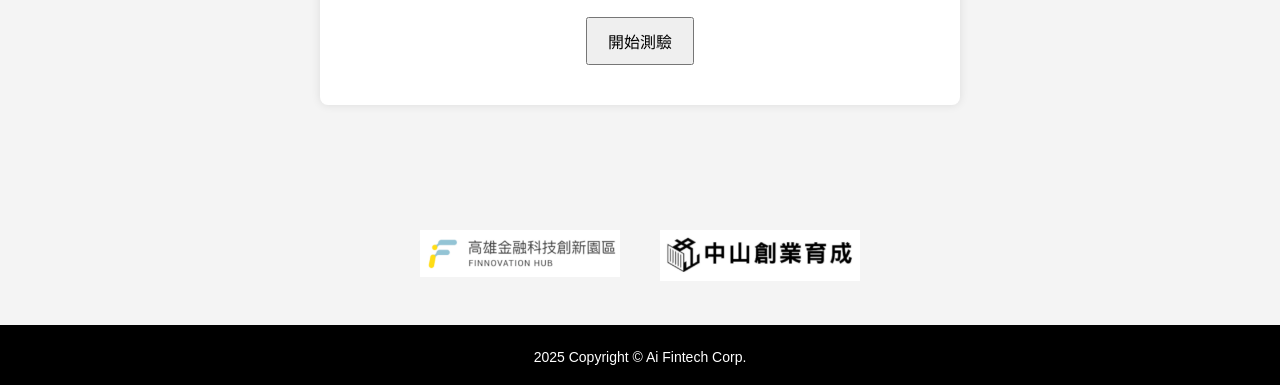
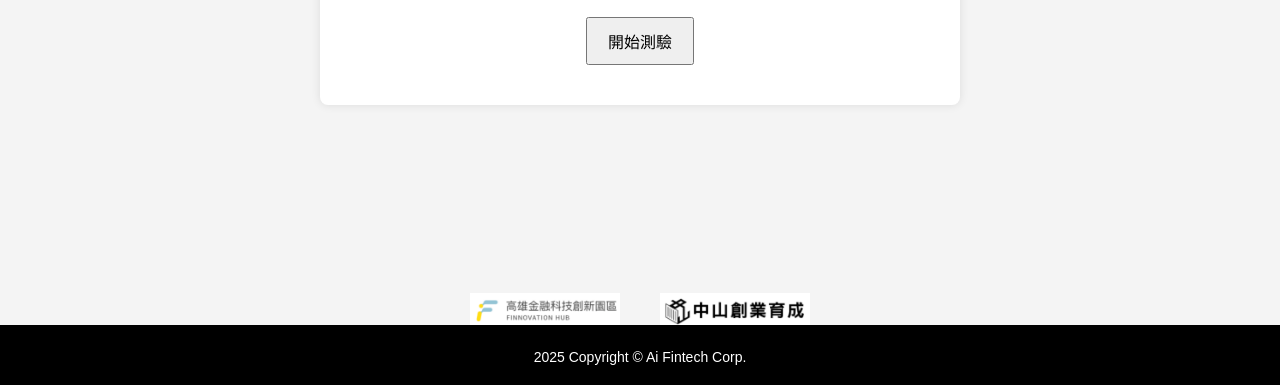
Before and after one commit to ESGBOOK2/c2, a plain HTML site: page index.html in a window 1280 px wide. Shown: the part 415-800 px from the top of the page. Drawn offline with Linux system fonts and the light colour scheme.

Commit message:
Update style.css

```diff
--- a/style.css
+++ b/style.css
@@ -51,7 +51,7 @@ button {
 
 .image-container {
     position: fixed;
-    bottom: 100px; /* 距離頁底2公分 */
+    bottom: 50px; /* 距離頁底2公分 */
     left: 50%;
     transform: translateX(-50%);
     display: flex;
@@ -60,7 +60,7 @@ button {
 }
 
 .image-container img {
-    width: 200px; /* 圖片寬度 */
+    width: 150px; /* 圖片寬度 */
     height: auto; /* 保持圖片比例 */
     cursor: pointer;
     margin: 0 10px; /* 圖片之間的間距 */
```
